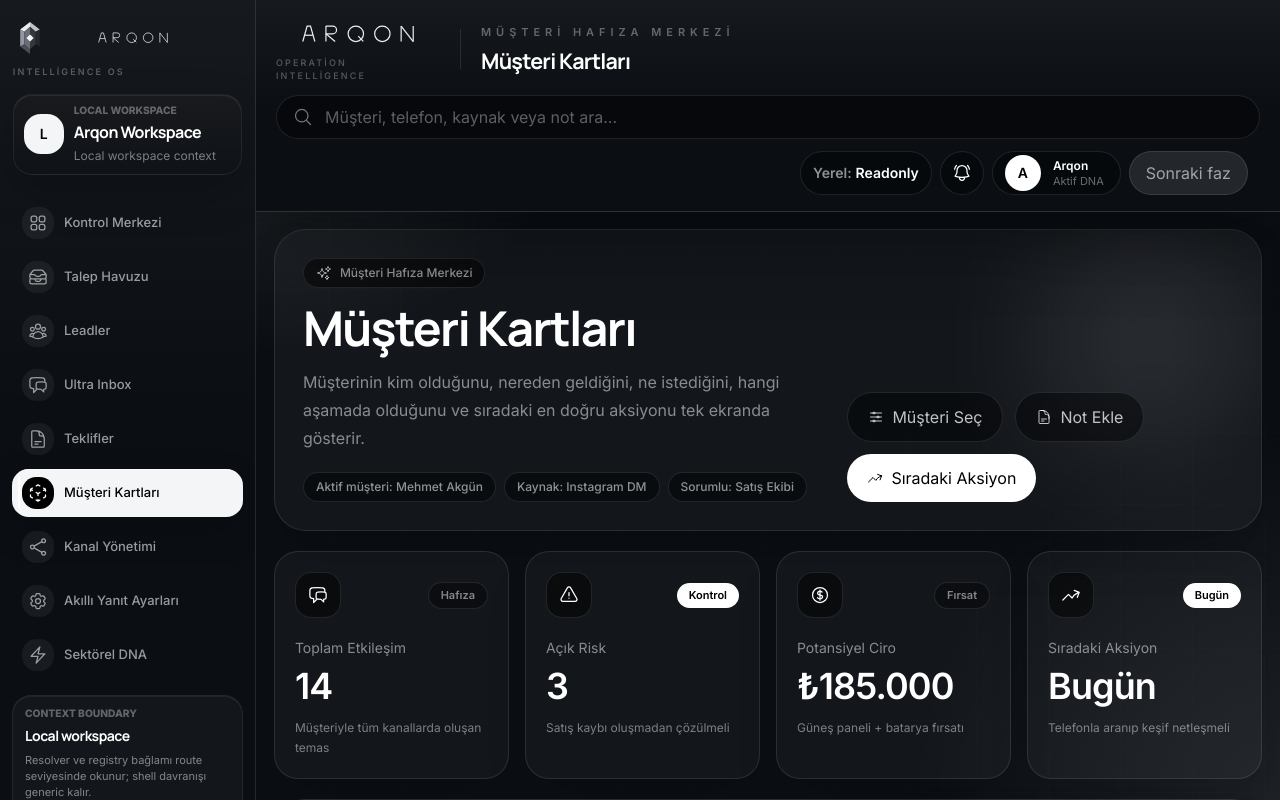
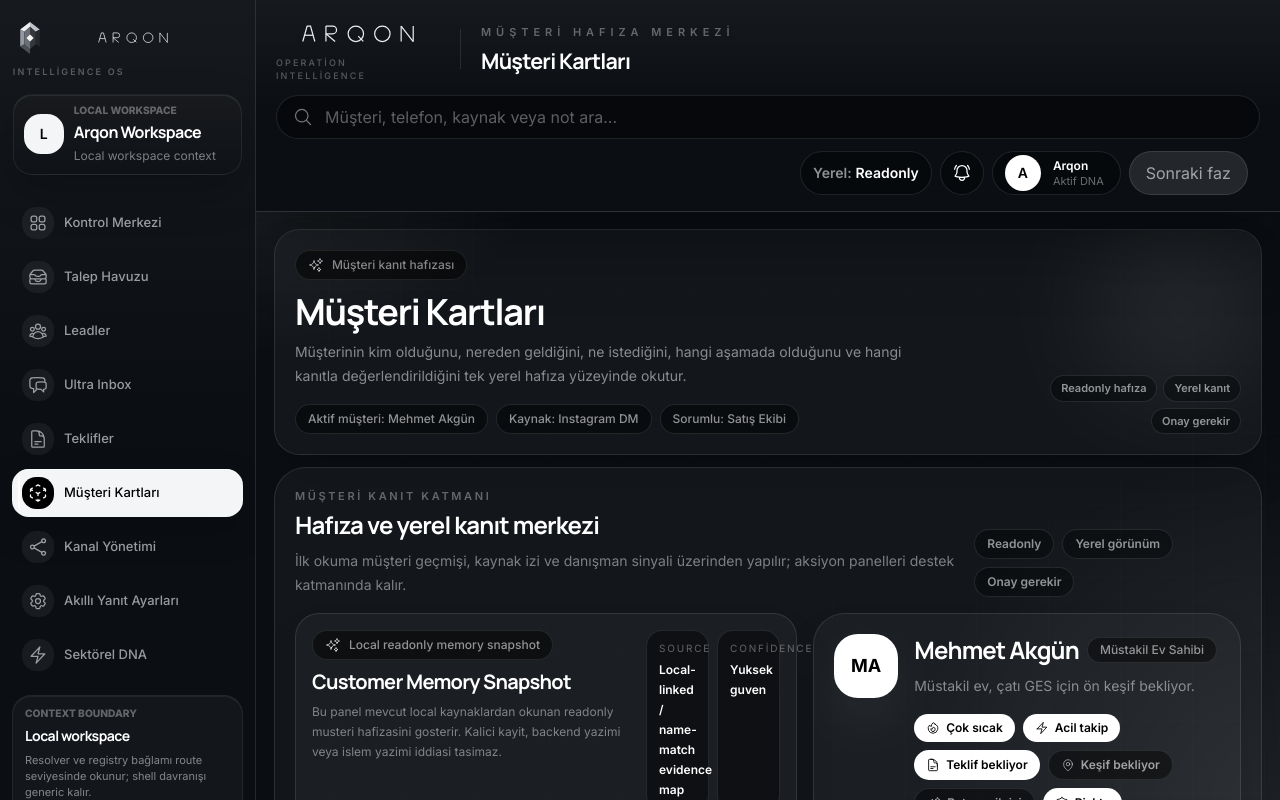
Before and after one commit to ULTRABRT/ultra-crm-panel, a Next.js app: page /musteri-kartlari in a window 1280 px wide. Built offline with nearby package versions, Linux system fonts and the light colour scheme.

Commit message:
feat(memory): refine customer evidence first fold

```diff
--- a/app/musteri-kartlari/page.tsx
+++ b/app/musteri-kartlari/page.tsx
@@ -27,26 +27,74 @@ export default function MusteriKartlariPage() {
           <div className="arqon-page-scroll">
             <MusteriKartlariHero />
 
+            <section className="arqon-section-gap overflow-hidden rounded-[2rem] border border-white/10 bg-white/[0.035] p-3 shadow-2xl shadow-black/25 sm:p-4 xl:p-5">
+              <div className="mb-4 flex flex-col gap-3 lg:flex-row lg:items-end lg:justify-between">
+                <div className="min-w-0">
+                  <p className="text-[11px] font-semibold uppercase tracking-[0.24em] text-white/35">
+                    Müşteri kanıt katmanı
+                  </p>
+                  <h2 className="mt-1 text-2xl font-semibold tracking-tight text-white">
+                    Hafıza ve yerel kanıt merkezi
+                  </h2>
+                  <p className="mt-2 max-w-3xl text-sm leading-6 text-white/45">
+                    İlk okuma müşteri geçmişi, kaynak izi ve danışman sinyali
+                    üzerinden yapılır; aksiyon panelleri destek katmanında kalır.
+                  </p>
+                </div>
+
+                <div className="flex flex-wrap gap-2 text-xs font-semibold text-white/55">
+                  <span className="rounded-full border border-white/10 bg-black/35 px-3 py-1.5">
+                    Readonly
+                  </span>
+                  <span className="rounded-full border border-white/10 bg-black/35 px-3 py-1.5">
+                    Yerel görünüm
+                  </span>
+                  <span className="rounded-full border border-white/10 bg-black/35 px-3 py-1.5">
+                    Onay gerekir
+                  </span>
+                </div>
+              </div>
+
+              <div className="grid items-start gap-4 xl:grid-cols-[minmax(0,1.08fr)_minmax(23rem,0.92fr)]">
+                <CustomerMemorySnapshot />
+
+                <aside className="grid min-w-0 gap-4">
+                  <MusteriOzetBar />
+
+                  <AiMusteriOzeti />
+                </aside>
+              </div>
+            </section>
+
             <MusteriKpiSatiri />
 
-            <MusteriOzetBar />
+            <section className="mt-5 rounded-[2rem] border border-white/10 bg-black/25 p-4 sm:p-5">
+              <div className="mb-4">
+                <p className="text-[11px] font-semibold uppercase tracking-[0.24em] text-white/35">
+                  Destek ve danışman katmanı
+                </p>
+                <h2 className="mt-1 text-2xl font-semibold tracking-tight text-white">
+                  Enerji bağlamı, süreç ve aksiyon desteği
+                </h2>
+                <p className="mt-2 max-w-3xl text-sm leading-6 text-white/45">
+                  Talep alanları, satış süreci, keşif notları ve öneri panelleri
+                  müşteri hafızasını destekleyen ikincil yüzeyler olarak okunur.
+                </p>
+              </div>
 
               <section className="arqon-split-grid [--arqon-split-min:24rem]">
                 <div className="space-y-5">
-                <AiMusteriOzeti />
-
                   <EnerjiTalepBilgileri />
 
                   <SatisSureciKarti />
 
                   <KesifRandevuKarti />
 
-                <CustomerMemorySnapshot />
-
                   <MusteriTimeline />
                 </div>
 
                 <MusteriAksiyonPaneli />
+              </section>
             </section>
           </div>
         </section>
--- a/components/musteri-kartlari/MusteriKartlariHero.tsx
+++ b/components/musteri-kartlari/MusteriKartlariHero.tsx
@@ -1,7 +1,4 @@
 import {
-  HiOutlineAdjustmentsHorizontal,
-  HiOutlineArrowTrendingUp,
-  HiOutlineDocumentText,
   HiOutlineSparkles,
 } from "react-icons/hi2";
 
@@ -11,29 +8,30 @@ export function MusteriKartlariHero() {
   const customer = aktifMusteriKarti.ozet;
 
   return (
-    <section className="mb-5 overflow-hidden rounded-[2rem] border border-white/10 bg-white/[0.035] shadow-2xl shadow-black/30">
-      <div className="relative p-6 lg:p-7">
-        <div className="pointer-events-none absolute right-0 top-0 h-56 w-56 rounded-full bg-white/10 blur-3xl" />
+    <section className="mb-3 overflow-hidden rounded-[1.6rem] border border-white/10 bg-white/[0.035] shadow-2xl shadow-black/30">
+      <div className="relative p-4 sm:p-5 lg:p-5">
+        <div className="pointer-events-none absolute right-0 top-0 h-40 w-40 rounded-full bg-white/10 blur-3xl" />
 
-        <div className="relative flex flex-col gap-6 xl:flex-row xl:items-end xl:justify-between">
-          <div className="max-w-3xl">
-            <div className="mb-4 inline-flex items-center gap-2 rounded-full border border-white/10 bg-black/50 px-3 py-1.5">
+        <div className="relative flex flex-col gap-4 xl:flex-row xl:items-end xl:justify-between">
+          <div className="max-w-2xl">
+            <div className="mb-3 inline-flex items-center gap-2 rounded-full border border-white/10 bg-black/50 px-3 py-1.5">
               <HiOutlineSparkles className="h-4 w-4 text-white/70" />
               <span className="text-xs font-medium text-white/55">
-                Müşteri Hafıza Merkezi
+                Müşteri kanıt hafızası
               </span>
             </div>
 
-            <h1 className="text-4xl font-semibold tracking-tight text-white lg:text-5xl">
+            <h1 className="text-3xl font-semibold tracking-tight text-white lg:text-4xl">
               Müşteri Kartları
             </h1>
 
-            <p className="mt-4 max-w-2xl text-sm leading-6 text-white/50 lg:text-base lg:leading-7">
+            <p className="mt-2 hidden max-w-2xl text-sm leading-6 text-white/50 sm:block">
               Müşterinin kim olduğunu, nereden geldiğini, ne istediğini, hangi
-              aşamada olduğunu ve sıradaki en doğru aksiyonu tek ekranda gösterir.
+              aşamada olduğunu ve hangi kanıtla değerlendirildiğini tek yerel
+              hafıza yüzeyinde okutur.
             </p>
 
-            <div className="mt-5 flex flex-wrap gap-2">
+            <div className="mt-4 flex flex-wrap gap-2">
               <span className="rounded-full border border-white/10 bg-black/45 px-3 py-1.5 text-xs font-medium text-white/55">
                 Aktif müşteri: {customer.customerName}
               </span>
@@ -48,21 +46,16 @@ export function MusteriKartlariHero() {
             </div>
           </div>
 
-          <div className="flex flex-wrap gap-3">
-            <button className="inline-flex items-center gap-2 rounded-full border border-white/10 bg-black/45 px-5 py-3 text-sm font-semibold text-white/75 transition hover:border-white/20 hover:bg-white/[0.04]">
-              <HiOutlineAdjustmentsHorizontal className="h-4 w-4" />
-              Müşteri Seç
-            </button>
-
-            <button className="inline-flex items-center gap-2 rounded-full border border-white/10 bg-black/45 px-5 py-3 text-sm font-semibold text-white/75 transition hover:border-white/20 hover:bg-white/[0.04]">
-              <HiOutlineDocumentText className="h-4 w-4" />
-              Not Ekle
-            </button>
-
-            <button className="inline-flex items-center gap-2 rounded-full bg-white px-5 py-3 text-sm font-semibold text-black transition hover:bg-white/85">
-              <HiOutlineArrowTrendingUp className="h-4 w-4" />
-              Sıradaki Aksiyon
-            </button>
+          <div className="flex flex-wrap gap-1.5 text-[11px] font-semibold text-white/55 xl:justify-end">
+            <span className="rounded-full border border-white/10 bg-black/35 px-2.5 py-1">
+              Readonly hafıza
+            </span>
+            <span className="rounded-full border border-white/10 bg-black/35 px-2.5 py-1">
+              Yerel kanıt
+            </span>
+            <span className="rounded-full border border-white/10 bg-black/35 px-2.5 py-1">
+              Onay gerekir
+            </span>
           </div>
         </div>
       </div>
--- a/components/musteri-kartlari/MusteriOzetBar.tsx
+++ b/components/musteri-kartlari/MusteriOzetBar.tsx
@@ -68,8 +68,8 @@ export function MusteriOzetBar() {
   const customer = aktifMusteriKarti.ozet;
 
   return (
-    <section className="mb-5 rounded-[2rem] border border-white/10 bg-white/[0.035] p-5 shadow-2xl shadow-black/20">
-      <div className="flex flex-col gap-5 xl:flex-row xl:items-start xl:justify-between">
+    <section className="mb-5 min-w-0 overflow-hidden rounded-[2rem] border border-white/10 bg-white/[0.035] p-5 shadow-2xl shadow-black/20">
+      <div className="flex min-w-0 flex-col gap-5 2xl:flex-row 2xl:items-start 2xl:justify-between">
         <div className="flex min-w-0 gap-4">
           <div className="flex h-16 w-16 shrink-0 items-center justify-center rounded-3xl bg-white text-lg font-bold text-black shadow-2xl shadow-white/10">
             {getInitials(customer.customerName)}
@@ -119,39 +119,39 @@ export function MusteriOzetBar() {
           </div>
         </div>
 
-        <div className="grid shrink-0 gap-3 sm:grid-cols-2 xl:w-[360px]">
-          <div className="rounded-2xl border border-white/10 bg-black/40 px-4 py-3">
-            <p className="text-[10px] uppercase tracking-[0.18em] text-white/35">
+        <div className="grid min-w-0 gap-3 sm:grid-cols-2 2xl:w-[360px] 2xl:shrink-0">
+          <div className="min-w-0 rounded-2xl border border-white/10 bg-black/40 px-4 py-3">
+            <p className="truncate text-[10px] uppercase tracking-[0.18em] text-white/35">
               İlk Kaynak
             </p>
-            <p className="mt-1 text-sm font-semibold text-white">
+            <p className="mt-1 truncate text-sm font-semibold text-white">
               {customer.firstSourceLabel}
             </p>
           </div>
 
-          <div className="rounded-2xl border border-white/10 bg-black/40 px-4 py-3">
-            <p className="text-[10px] uppercase tracking-[0.18em] text-white/35">
+          <div className="min-w-0 rounded-2xl border border-white/10 bg-black/40 px-4 py-3">
+            <p className="truncate text-[10px] uppercase tracking-[0.18em] text-white/35">
               Son Kaynak
             </p>
-            <p className="mt-1 text-sm font-semibold text-white">
+            <p className="mt-1 truncate text-sm font-semibold text-white">
               {customer.lastSourceLabel}
             </p>
           </div>
 
-          <div className="rounded-2xl border border-white/10 bg-black/40 px-4 py-3">
-            <p className="text-[10px] uppercase tracking-[0.18em] text-white/35">
+          <div className="min-w-0 rounded-2xl border border-white/10 bg-black/40 px-4 py-3">
+            <p className="truncate text-[10px] uppercase tracking-[0.18em] text-white/35">
               Kayıt
             </p>
-            <p className="mt-1 text-sm font-semibold text-white">
+            <p className="mt-1 truncate text-sm font-semibold text-white">
               {customer.createdAtLabel}
             </p>
           </div>
 
-          <div className="rounded-2xl border border-white/10 bg-black/40 px-4 py-3">
-            <p className="text-[10px] uppercase tracking-[0.18em] text-white/35">
+          <div className="min-w-0 rounded-2xl border border-white/10 bg-black/40 px-4 py-3">
+            <p className="truncate text-[10px] uppercase tracking-[0.18em] text-white/35">
               Son Güncelleme
             </p>
-            <p className="mt-1 text-sm font-semibold text-white">
+            <p className="mt-1 truncate text-sm font-semibold text-white">
               {customer.lastUpdateLabel}
             </p>
           </div>
```
Lines whose indentation alone changed are shown as unchanged.
